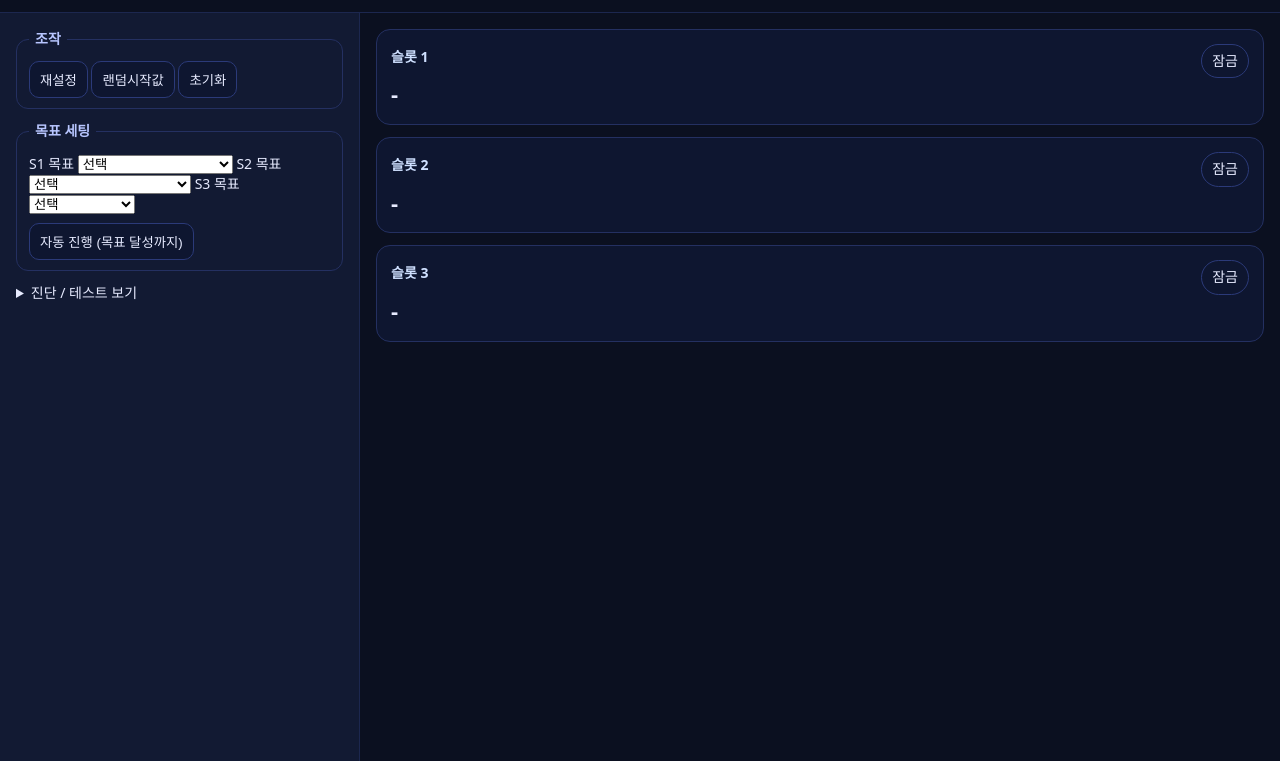
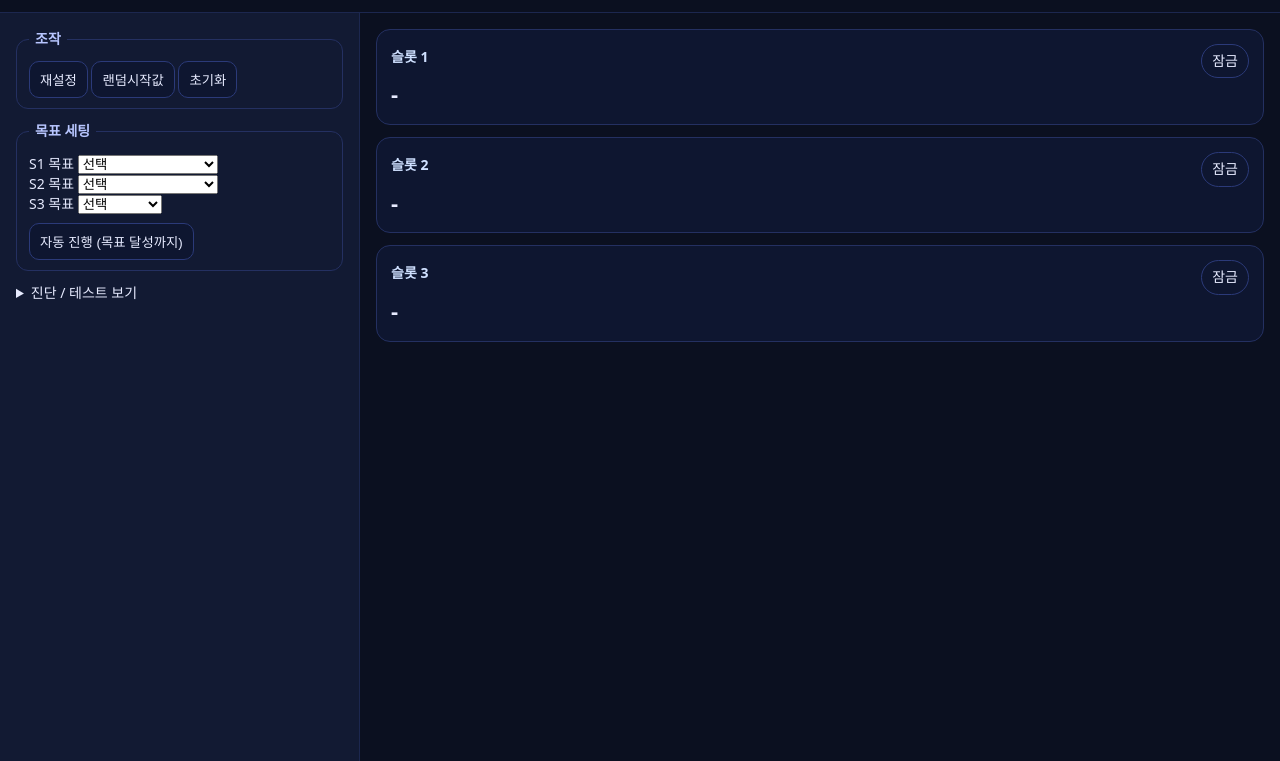
Before and after one commit to moadocs/maple_hangul_medal, a plain HTML site: page index.html in a window 1280 px wide. Shown: the part 94-855 px from the top of the page. Drawn offline with Linux system fonts and the light colour scheme.

Commit message:
Update index.html

```diff
--- a/index.html
+++ b/index.html
@@ -40,15 +40,18 @@
         <legend>목표 세팅</legend>
         <label for="t1">S1 목표</label>
         <select id="t1"><option value="">선택</option></select>
+        <br/>
         <label for="t2">S2 목표</label>
         <select id="t2"><option value="">선택</option></select>
+        <br/>
         <label for="t3">S3 목표</label>
         <select id="t3"><option value="">선택</option></select>
+        <br/>
         <div class="toolbar" style="margin-top:8px">
           <button id="btnAuto">자동 진행 (목표 달성까지)</button>
         </div>
       </fieldset>
-      <details>
+      <details style={{display: "none"}}>
         <summary>진단 / 테스트 보기</summary>
         <pre id="testOutput">(아직 실행 전)</pre>
       </details>
@@ -93,11 +96,11 @@
 
     // ===== select 옵션 채우기 =====
     const t1 = byId('t1');
-    slot1Options.forEach((txt, i)=>{ const opt=document.createElement('option'); opt.value=i+1; opt.textContent=`${i+1}. ${txt}`; t1.appendChild(opt); });
+    slot1Options.forEach((txt, i)=>{ const opt=document.createElement('option'); opt.value=i+1; opt.textContent=`${txt}`; t1.appendChild(opt); });
     const t2 = byId('t2');
-    slot2Options.forEach((txt, i)=>{ const opt=document.createElement('option'); opt.value=i+1; opt.textContent=`${i+1}. ${txt}`; t2.appendChild(opt); });
+    slot2Options.forEach((txt, i)=>{ const opt=document.createElement('option'); opt.value=i+1; opt.textContent=`${txt}`; t2.appendChild(opt); });
     const t3 = byId('t3');
-    slot3Options.forEach((txt, i)=>{ const opt=document.createElement('option'); opt.value=i+1; opt.textContent=`${i+1}. ${txt}`; t3.appendChild(opt); });
+    slot3Options.forEach((txt, i)=>{ const opt=document.createElement('option'); opt.value=i+1; opt.textContent=`${txt}`; t3.appendChild(opt); });
 
     // ===== 상태 =====
     let val1=null, val2=null, val3=null;
```
